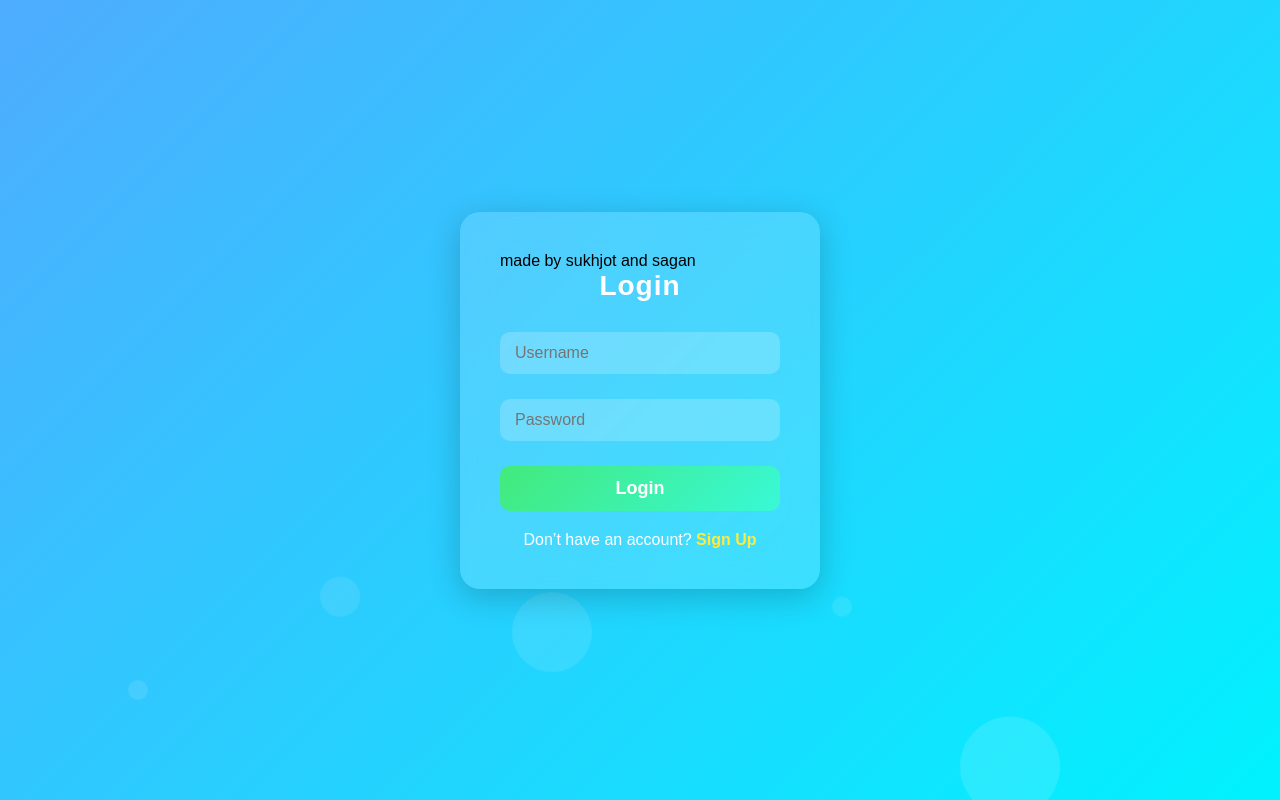
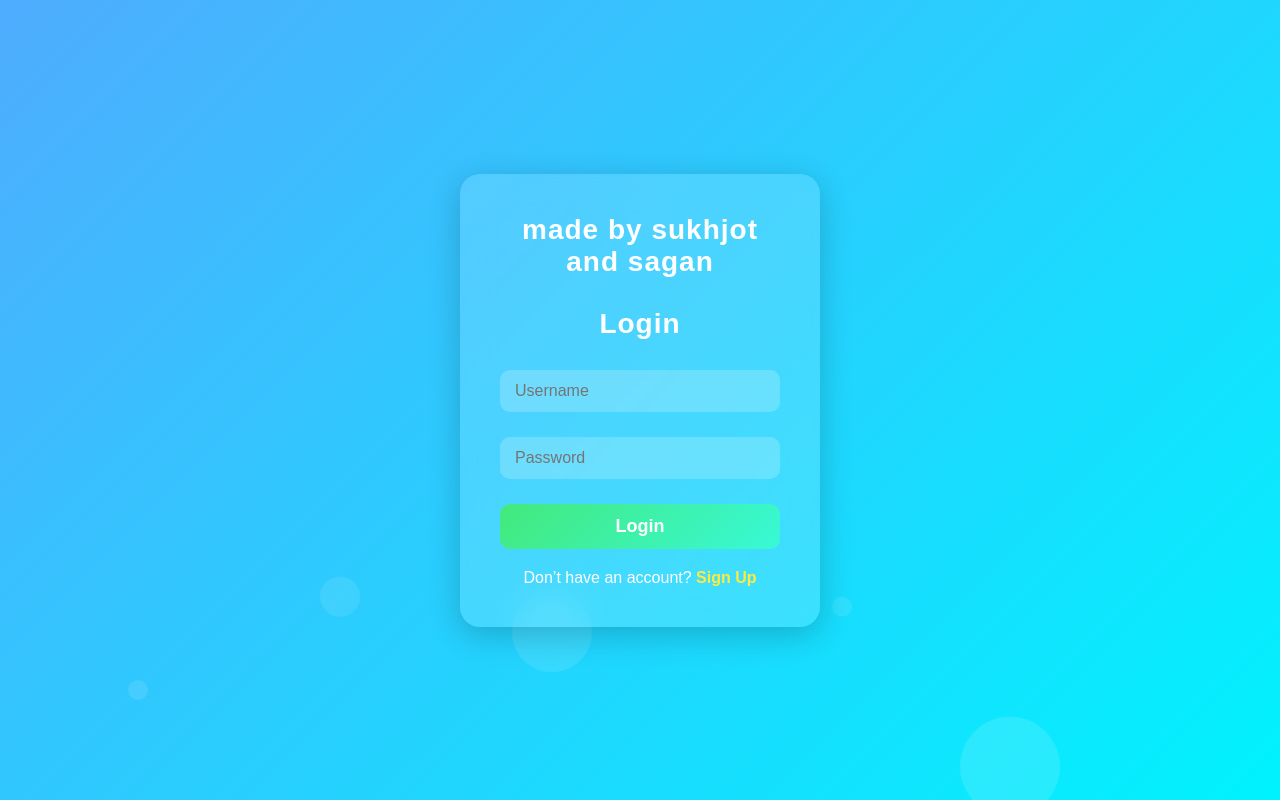
Before and after one commit to srichaitnya/srichaitanyasszone, a plain HTML site: page index.htm in a window 1280 px wide. Drawn offline with Linux system fonts and the light colour scheme.

Commit message:
Update index.htm

```diff
--- a/index.htm
+++ b/index.htm
@@ -143,7 +143,7 @@
 
   <!-- Login Box -->
   <div class="login-box">
-    <p>made by sukhjot and sagan</p><h2>Login </h2>
+   <h2> <p>made by sukhjot and sagan</p></h2><h2>Login </h2>
     <form action="index3.htm">
       <div class="input-box">
         <input type="text" placeholder="Username" required>
```
